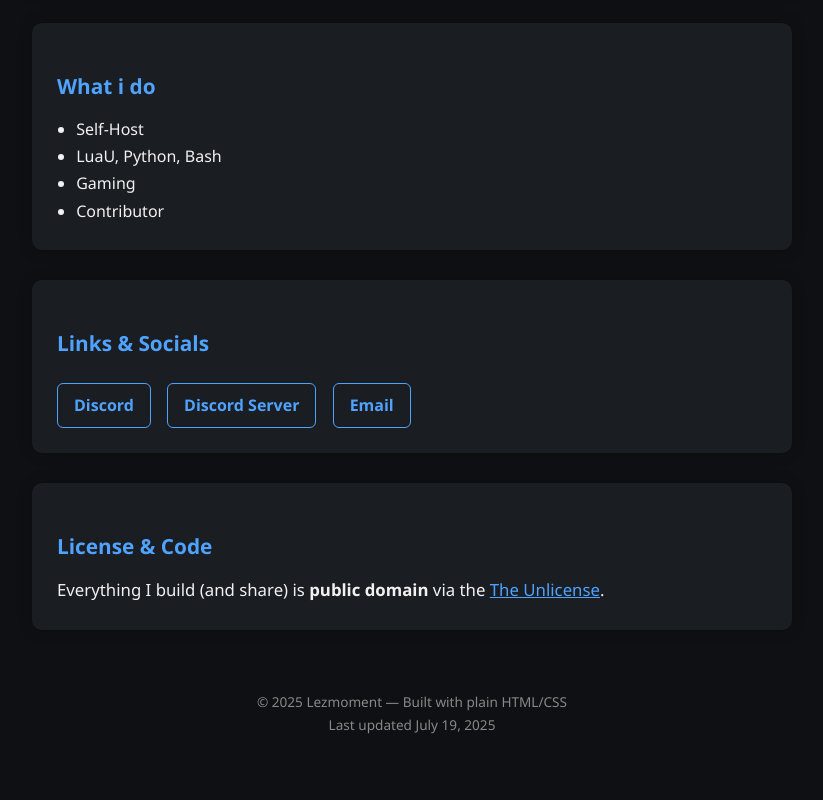
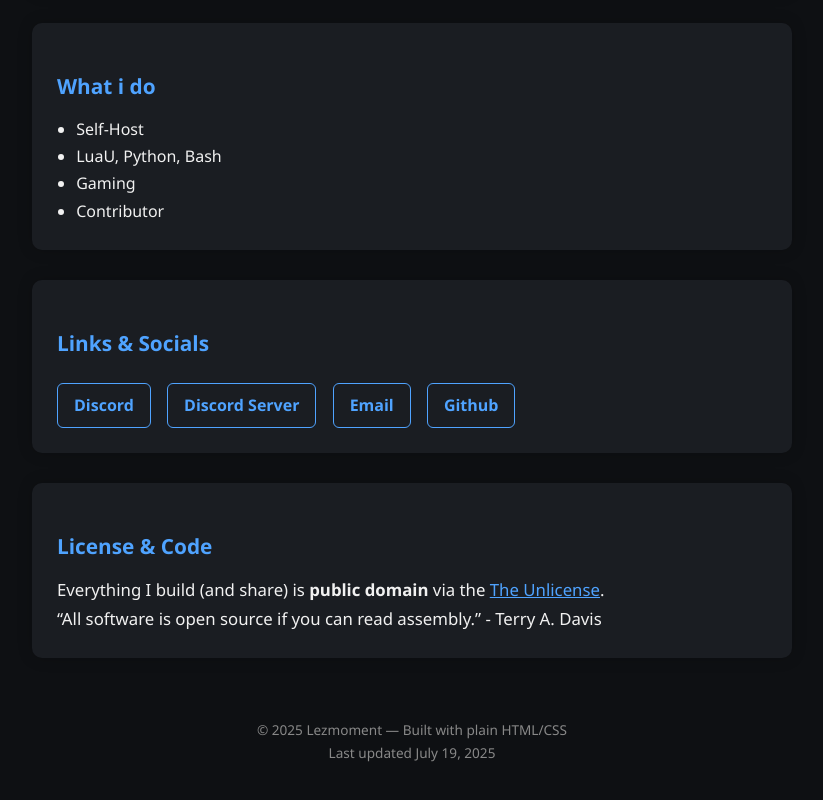
Before and after one commit to lezmomento/website, a plain HTML site: page index.html in a window 1280 px wide. Shown: the part 380-1180 px from the top of the page, without its empty margins (228-1051 px from the left). Drawn offline with Linux system fonts and the light colour scheme.

Commit message:
Update index.html

```diff
--- a/index.html
+++ b/index.html
@@ -156,6 +156,7 @@
         <a href="https://discordapp.com/users/899513049189326898" target="_blank">Discord</a>
         <a href="https://discord.gg/jqAGuECSTG" target="_blank">Discord Server</a>
         <a href="mailto:admin@lezmoment.com" target="_blank">Email</a>
+        <a href="https://github.com/lezmomento" target="_blank">Github</a>
       </div>
     </section>
 
@@ -163,6 +164,8 @@
   <h3>License & Code</h3>
   <p>
     Everything I build (and share) is <strong>public domain</strong> via the <a href="https://unlicense.org/" target="_blank" style="color: var(--accent);">The Unlicense</a>.
+  <p>
+    “All software is open source if you can read assembly.” - Terry A. Davis
   </p>
 </section>
 
```
